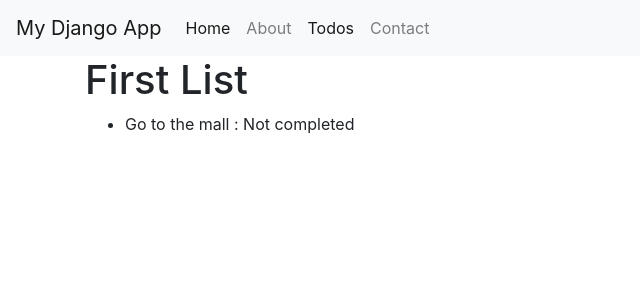
After one commit to vasco4marques/DjangoLearningProject, a Django app: a page that uses demo/myapp/templates/base.html in a window 1280 px wide. The commit adds this page. Shown: the top 300 px of the page, without its empty margins (0-640 px from the left). Run offline with Django 5.2, Linux system fonts and the light colour scheme; data comes from the database, SQL or seed files in the repository; both versions use the stored data as it was after the commit; some libraries are stand-ins or nearby versions.

Commit message:
Update in the overall UI
Now the Todos Pages show all the ToDo lists and after selecting one of them we go into the list of todos of that particular list!

```diff
--- a/demo/myapp/admin.py
+++ b/demo/myapp/admin.py
@@ -1,5 +1,6 @@
 from django.contrib import admin
-from .models import ToDoList
+from .models import ToDoList, Item
 # Register your models here.
 
 admin.site.register(ToDoList)
+admin.site.register(Item)
--- a/demo/myapp/templates/base.html
+++ b/demo/myapp/templates/base.html
@@ -23,7 +23,7 @@
             <a class="nav-link" href="#">About</a>
           </li>
           <li class="nav-item active">
-            <a class="nav-link" href="/todos">Todos</a>
+            <a class="nav-link" href="http://127.0.0.1:8000/todos/">Todos</a>
           </li>
           <li class="nav-item">
             <a class="nav-link" href="#">Contact</a>
--- /dev/null
+++ b/demo/myapp/templates/todos-full-list.html
@@ -0,0 +1,13 @@
+{% extends 'base.html' %}
+{% block content %}
+<h1>{{name}}</h1>
+<ul>
+    {% for todo in todos %}
+    <li>
+        {{todo.text}} :{% if todo.complete %} Completed{% else %} Not completed{% endif %}
+    </li>
+    {% endfor %}
+</ul>
+
+
+{% endblock %}
--- a/demo/myapp/urls.py
+++ b/demo/myapp/urls.py
@@ -3,5 +3,6 @@ from . import views
 
 urlpatterns = [
     path("", views.home, name="home"), # When we go to "" path, we go to the home view
-    path("todos/", views.todos, name = "Todos") # Se for para o /todos vai para a página views.todos
+    path("todos/", views.todolists, name = "To Do Lists"), # Se for para o /todos vai para a página views.todos
+    path("todos/<str:name>" , views.todos ,name="List")
 ]
--- a/demo/myapp/views.py
+++ b/demo/myapp/views.py
@@ -1,10 +1,16 @@
 from django.shortcuts import render, HttpResponse
-from .models import ToDoList
+from .models import ToDoList, Item
 # Create your views here.
 
 def home(request):
     return render(request, "home.html")
 
-def todos(request):
-    items = ToDoList.objects.all()
-    return render(request, "todos.html", {"todos": items})
+def todolists(request):
+    lista = ToDoList.objects.all()
+    return render(request, "todos.html", {"listas":lista})
+
+def todos(request, name):
+    newName = name.replace("%20"," ")
+    lista= ToDoList.objects.get(name=newName)
+    todos = lista.item_set.all()
+    return render(request, "todos-full-list.html", {"name": newName, "todos": todos} )
```
Also changed, not shown: demo/myapp/models.py (+10 -1 lines), demo/myapp/templates/todos.html (+5 -5 lines), demo/db.sqlite3, demo/myapp/templates/home.html (line endings or trailing spaces).
